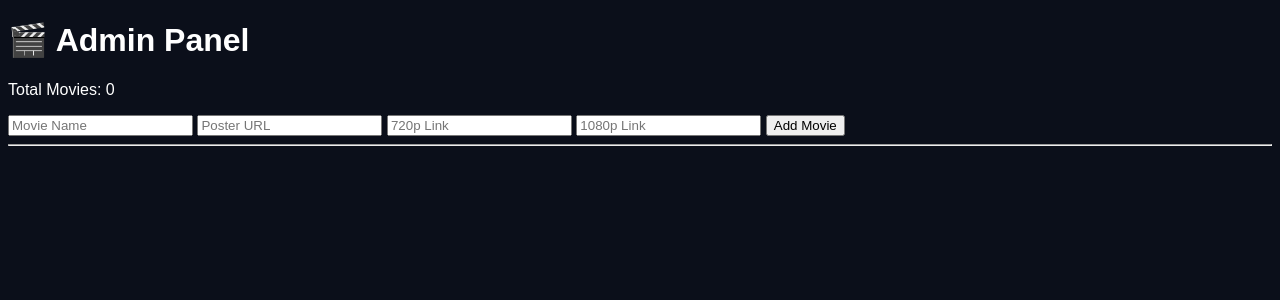
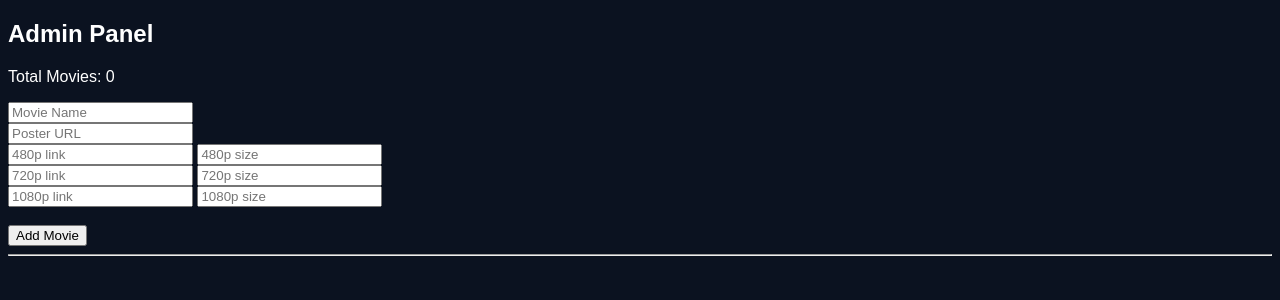
Before and after one commit to nitin2991/moviessite, a Flask app: page /admin in a window 1280 px wide. Shown: the top 300 px of the page. Run offline with Flask 3, Linux system fonts and the light colour scheme; the visitor is signed in with stand-in values (Sample User, id 1).

Commit message:
Revamp admin panel layout and input fields

```diff
--- a/templates/admin.html
+++ b/templates/admin.html
@@ -1,15 +1,23 @@
 <!DOCTYPE html>
 <html>
-<body style="background:#0b0f1a;color:white;font-family:Arial">
+<body style="background:#0b1220;color:white;font-family:sans-serif">
 
-<h1>🎬 Admin Panel</h1>
+<h2>Admin Panel</h2>
 <p>Total Movies: {{ total }}</p>
 
 <form method="POST" action="/add">
-<input name="name" placeholder="Movie Name">
-<input name="poster" placeholder="Poster URL">
-<input name="link_720" placeholder="720p Link">
-<input name="link_1080" placeholder="1080p Link">
+<input name="name" placeholder="Movie Name"><br>
+<input name="poster" placeholder="Poster URL"><br>
+
+<input name="link_480" placeholder="480p link">
+<input name="size_480" placeholder="480p size"><br>
+
+<input name="link_720" placeholder="720p link">
+<input name="size_720" placeholder="720p size"><br>
+
+<input name="link_1080" placeholder="1080p link">
+<input name="size_1080" placeholder="1080p size"><br><br>
+
 <button>Add Movie</button>
 </form>
 
```
